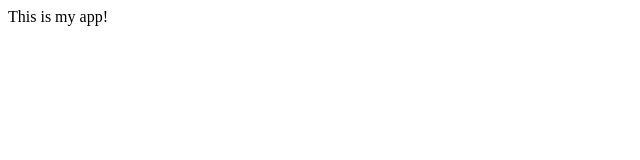
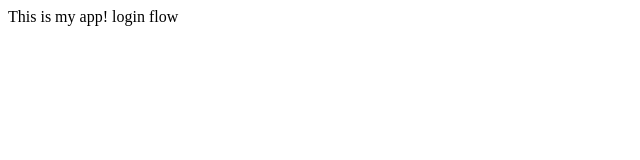
Before and after one commit to atif-afridi/myappsample, a plain HTML site: page index.html in a window 1280 px wide. Shown: the full height of the page, 0-640 px from the left. Drawn offline with Linux system fonts and the light colour scheme.

Commit message:
login flow

```diff
--- a/index.html
+++ b/index.html
@@ -5,6 +5,7 @@ My app
 </title>
 <body>
 This is my app!
+login flow
 </body>
 </head>
 </html>
```
Also changed, not shown: login.html (added, +1 -0 lines), 1 other file.
